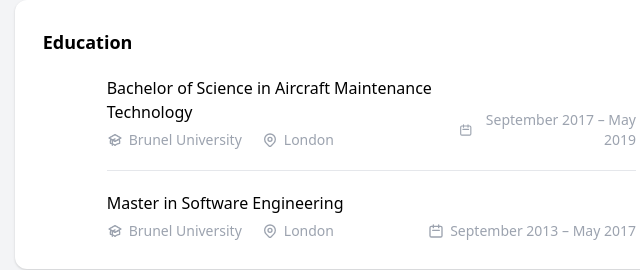
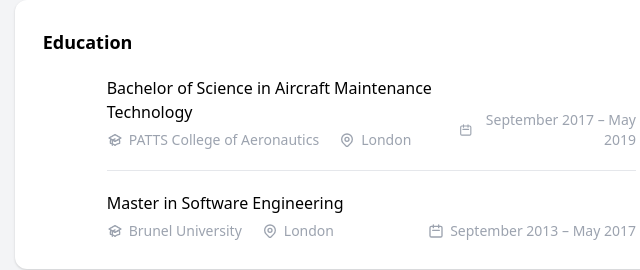
Before and after one commit to ongsanity143/resume, a plain HTML site: page index.html in a window 1280 px wide. Shown: the part 1075-1345 px from the top of the page, 468-1108 px from the left. Drawn offline with nearby package versions, Linux system fonts and the light colour scheme.

Commit message:
added school name

```diff
--- a/index.html
+++ b/index.html
@@ -449,7 +449,7 @@
                             d="M12 14l9-5-9-5-9 5 9 5zm0 0l6.16-3.422a12.083 12.083 0 01.665 6.479A11.952 11.952 0 0012 20.055a11.952 11.952 0 00-6.824-2.998 12.078 12.078 0 01.665-6.479L12 14zm-4 6v-7.5l4-2.222"
                           ></path>
                         </svg>
-                        <span>Brunel University</span>
+                        <span>PATTS College of Aeronautics</span>
                       </div>
                       <div class="item-header-info">
                         <svg
```
